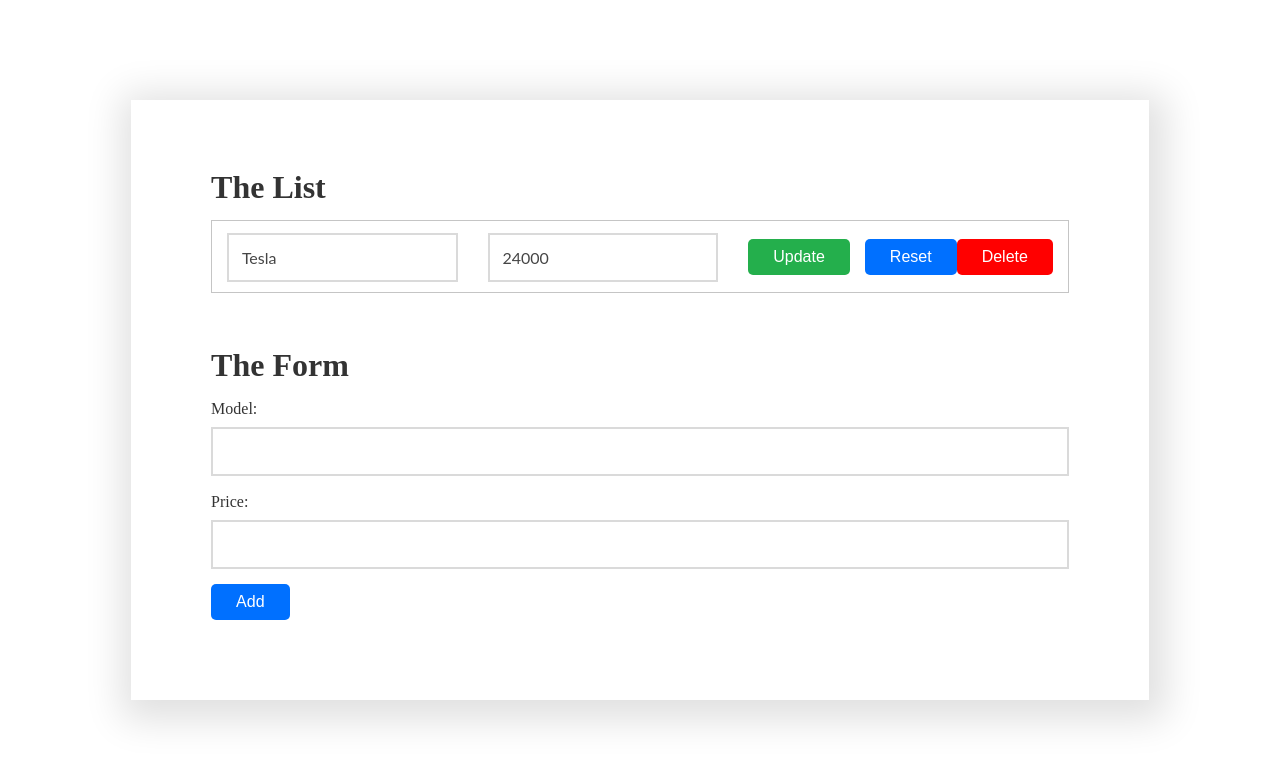
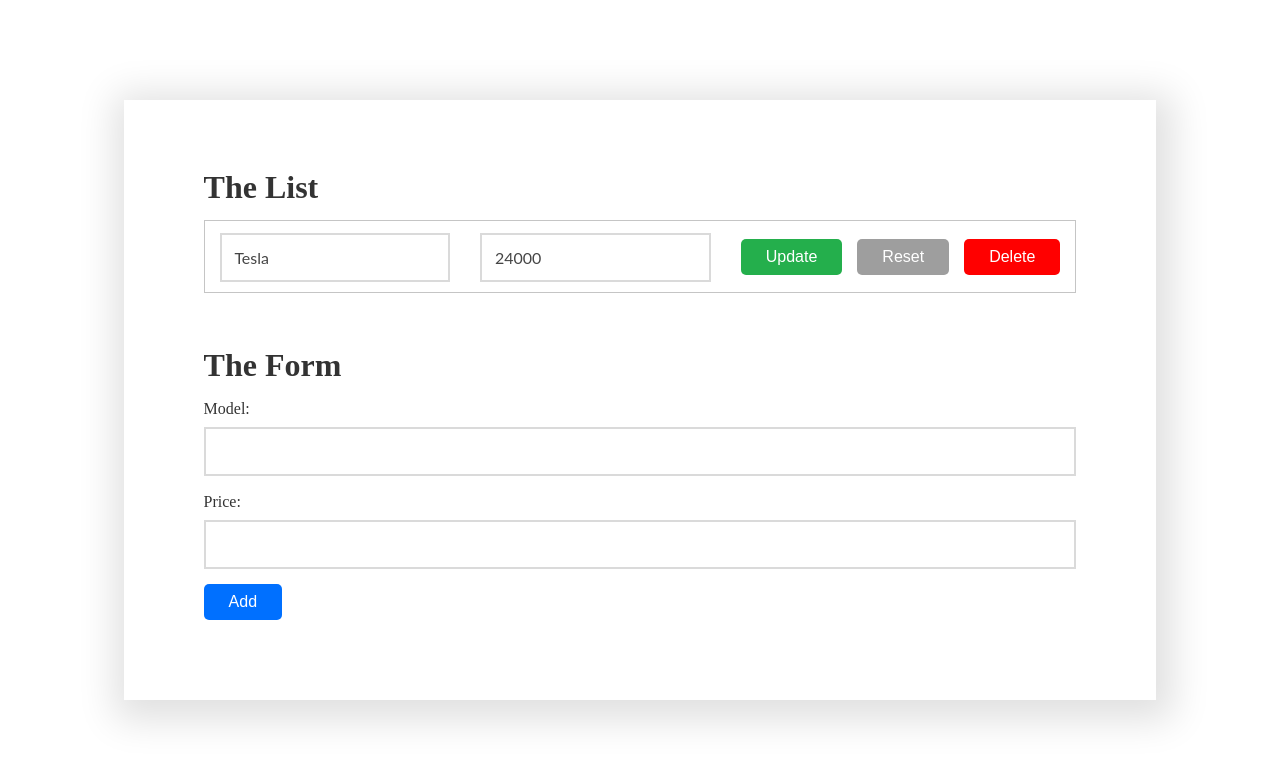
Before and after one commit to yuvaraj-G/ToDo, a plain HTML site: page To-Do/index.html in a window 1280 px wide. Drawn offline with Linux system fonts and the light colour scheme.

Commit message:
Update custom.css

```diff
--- a/To-Do/css/custom.css
+++ b/To-Do/css/custom.css
@@ -15,7 +15,8 @@ td.input-edit {position: relative; z-index: 0; cursor: pointer; }
 td.input-edit:before {content: ""; position: absolute; top: 0; left: 0; right: 0; bottom: 0; z-index: 1; }
 td:last-child {padding-right: 0; }
 td {padding-right: 30px; }
-td .btn:first-child {margin-right: 15px; }
+td .btn:first-child {margin-left: 0; }
+td .btn {margin-left: 15px; }
 tr {border: 1px solid #c5c5c5; border-bottom: 0; display: block; padding: 10px 15px; }
 tr:last-child {border-bottom: 1px solid #c5c5c5; }
 .container_in table {margin-bottom: 50px; }
@@ -27,6 +28,9 @@ button.btn.btn-update {background: #24af4c; }
 button.btn.btn-update:hover {background: #016b01; }
 button.btn.btn-delete {background: #f00; }
 button.btn.btn-delete:hover {background: #c50000; }
+.btn.btn-reset {background: #9E9E9E;}
+.btn.btn-reset:hover {background: #737373;}
+
 
 @media(max-width: 991px){
 	.container_in{ min-width: auto; max-width: 90%; width: 100%; }
```
